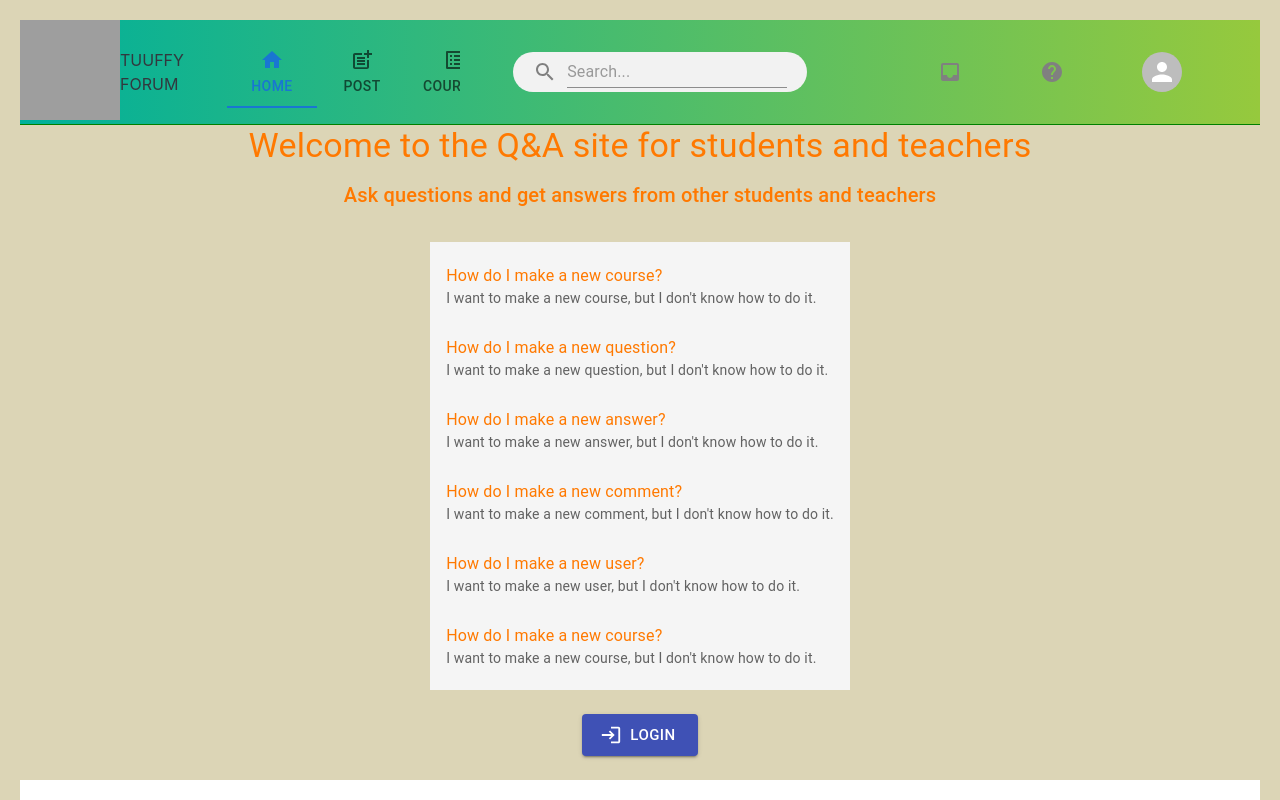
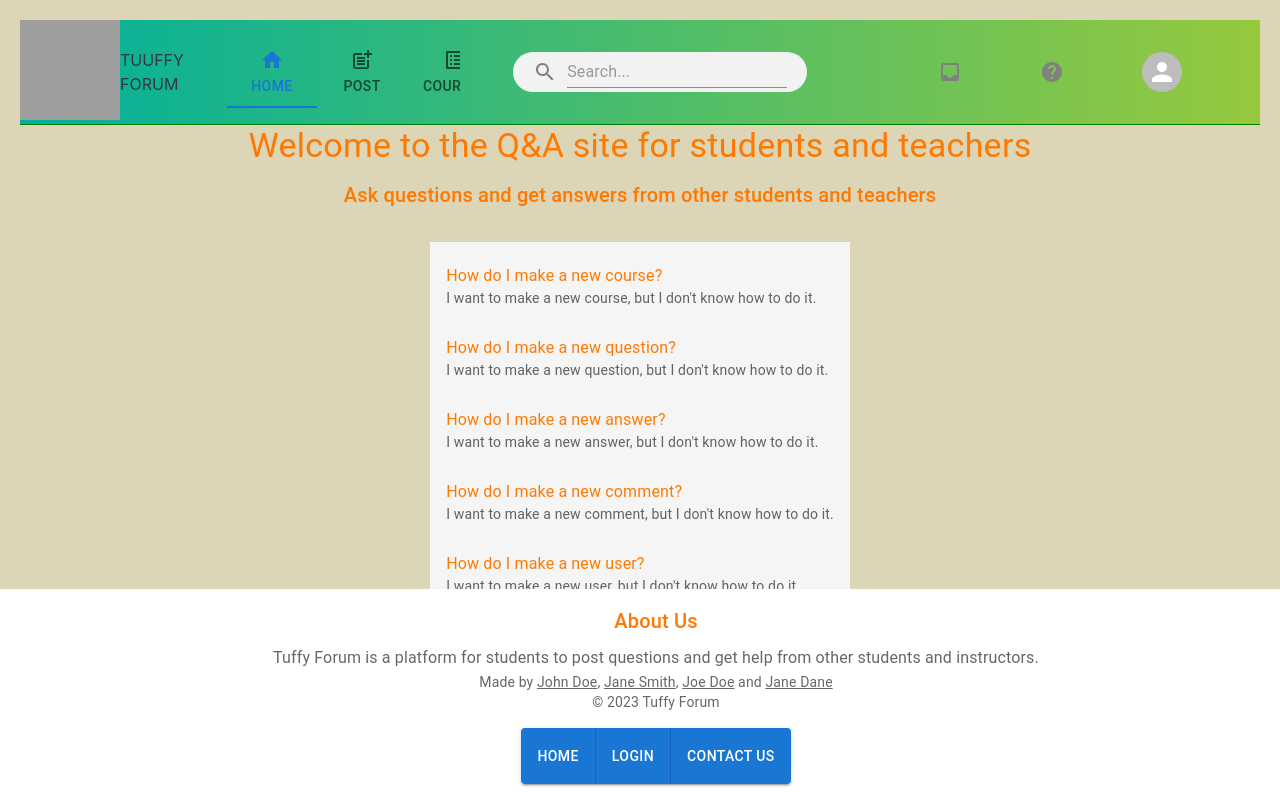
Before and after one commit to David-S409/tuffy-forum, a React (Vite) app: page / in a window 1280 px wide. Shown: the top 800 px of the page. Built offline with nearby package versions, Linux system fonts and the light colour scheme; grey boxes are pictures that could not be loaded.

Commit message:
fixacting footer to stay on the bottom

```diff
--- a/src/components/Footer/footer.tsx
+++ b/src/components/Footer/footer.tsx
@@ -11,7 +11,10 @@ const useStyles = makeStyles()((theme) => {
   footer: {
     backgroundColor: theme.palette.background.paper,
     padding: theme.spacing(2),
-    position: 'relative',
+    position: 'fixed',
+    bottom: 0,
+    left: 0,
+    width: '100%',
   },
   link: {
     margin: theme.spacing(1.5, 1),
--- a/src/pages/Profile/ProfilePage.tsx
+++ /dev/null
@@ -1,5 +0,0 @@
-function Profile() {
-    return ( <div>Hello</div>)
-};
-
-export default Profile;
```
